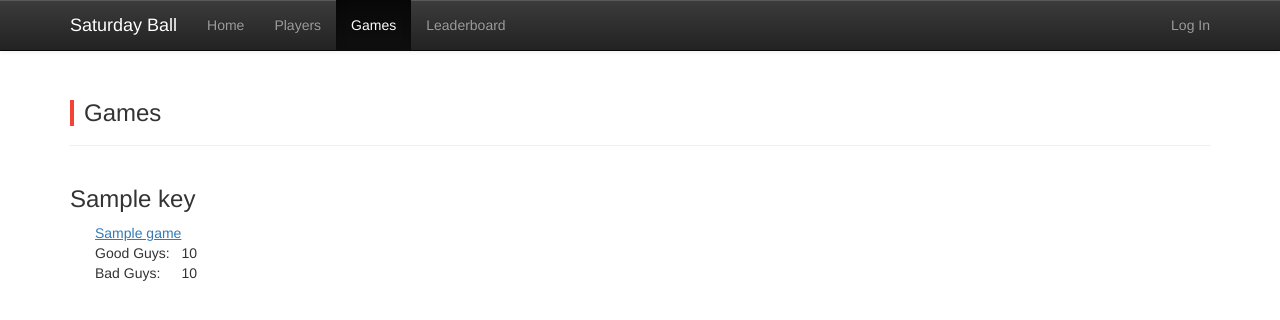
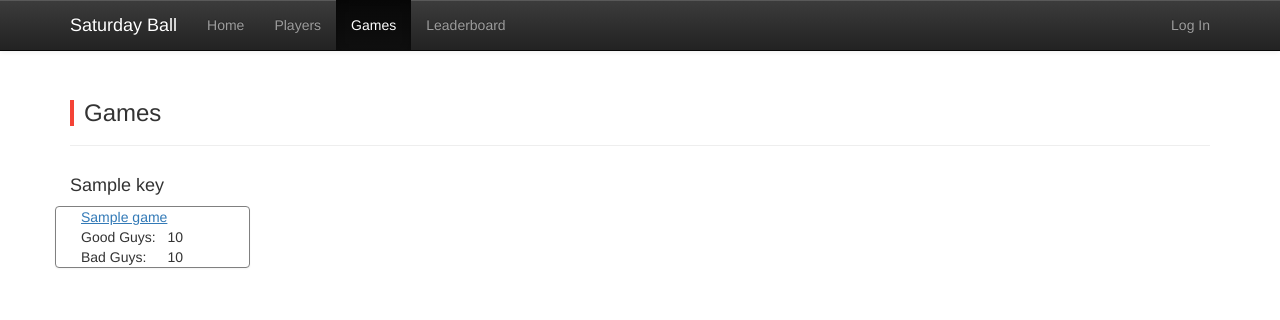
Before and after one commit to adelprete/Pickup-Basketball-Stats, a Django app: template basketball/templates/games_home.html in a window 1280 px wide. Shown: the top 320 px of the page. Run offline with Django 3.2, Linux system fonts and the light colour scheme; the template is opened without the code that fills it: most values are stand-ins (such as "Sample title", 1, 10 or a date in 2020); parts of the project's set-up code (start-up, migrations or seed data) failed here and were passed over; some libraries are stand-ins or nearby versions.

Commit message:
design changes

```diff
--- a/basketball/static/css/custom.css
+++ b/basketball/static/css/custom.css
@@ -3,6 +3,11 @@
 		width: 1170px;
 	}
 }
+
+.panel-default {
+  border-color: grey;
+}
+
 
 .navbar{
 	border-radius: 0px;
@@ -73,7 +78,7 @@ ul.messages li {
 .score-board {
 	padding:0px;
 	font-size:25px;
-	border:1px solid;
+	border:1px solid grey;
 	border-radius:4px;
 }
 
--- a/basketball/templates/base.html
+++ b/basketball/templates/base.html
@@ -71,7 +71,7 @@
 		</div>
 		<div class="row">
 			{% for game in games %}
-				<div class="col-xs-4 col-md-2" style="border:1px solid;border-radius:4px;margin: 0px 8px 8px;padding-left:3px;">
+				<div class="col-xs-4 col-md-2 panel panel-default">
 					<table style="margin:0px auto;padding:5px;">
 						<tr>
 							<td style="text-align:center;" colspan=2><a href="{{ game.get_absolute_url }}"><u>{{ game.title }}</u></a></td>
@@ -116,7 +116,7 @@
 					{% endfor %}
 				</div>
 			</div>
-			<div class="col-md-3">
+			<div class="col-md-3 panel panel-default">
 				<h3 class="accent">Standings</h3>
 				<table class="table">
 					<thead>
--- a/basketball/templates/games_home.html
+++ b/basketball/templates/games_home.html
@@ -9,12 +9,12 @@
 	{% for key,value in group_list.items %}
 		<div class="row">
 			<div class="col-sm-12">
-				<h3>{{ key }}</h3>
+				<h4>{{ key }}</h4>
 			</div>
 		</div>
-		<div class-"row">
+		<div class="row">
 		{% for game in value %}
-			<div class="col-md-2" style="margin-bottom:10px;">
+			<div class="col-xs-4 col-sm-2 panel panel-default" style="margin-bottom:10px;">
 				<table>
 					<tr>
 						<td style="padding-left:10px;"><a href="{{ game.get_absolute_url }}"><u>{{ game.title }}</u></a></td>
@@ -30,7 +30,7 @@
 				</table>
 			</div>
 		{% endfor %}
-	</div>
+		</div>
 	{% endfor %}
 {% endblock %}
 {% block active_tab %}
```
